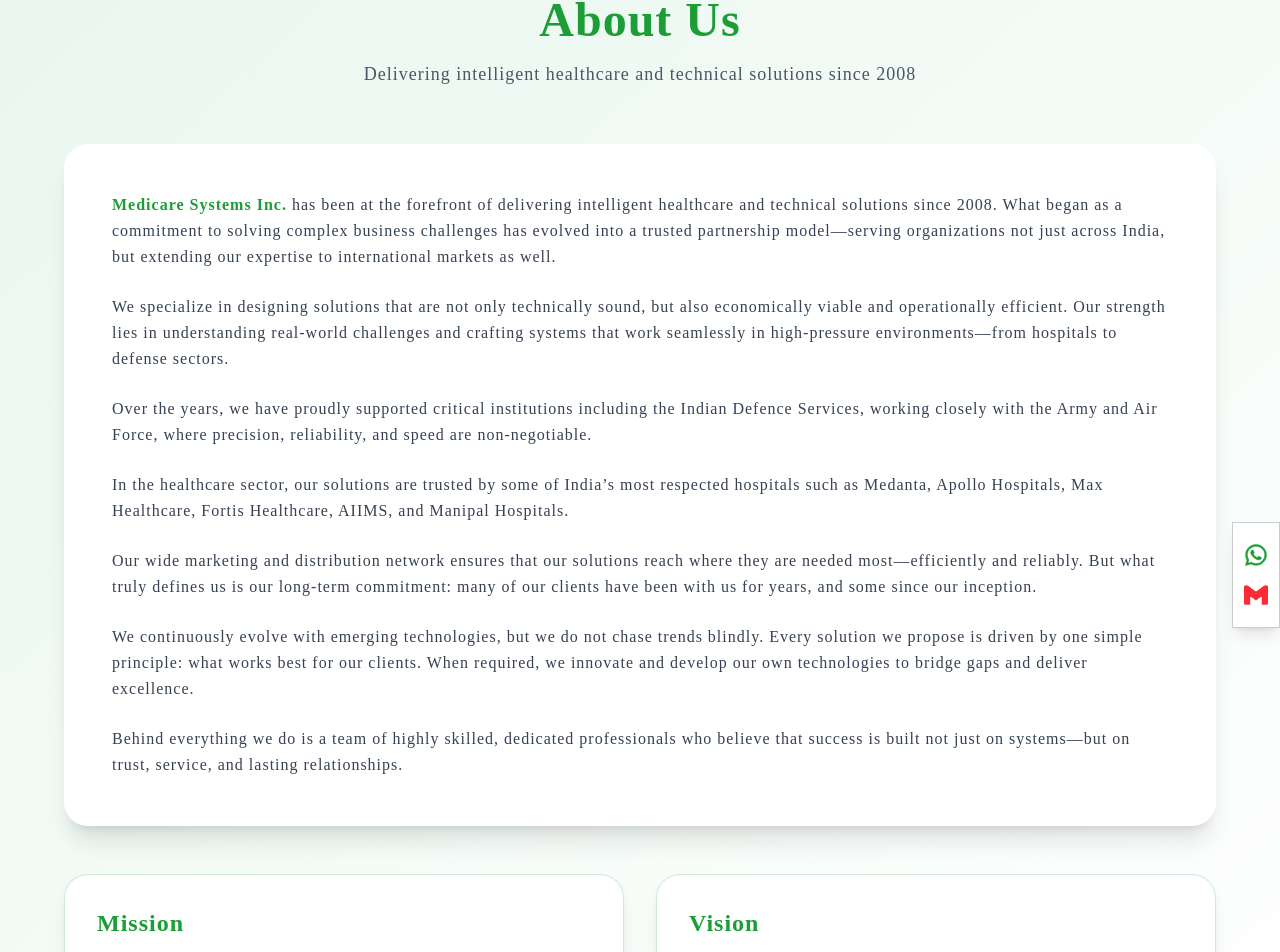
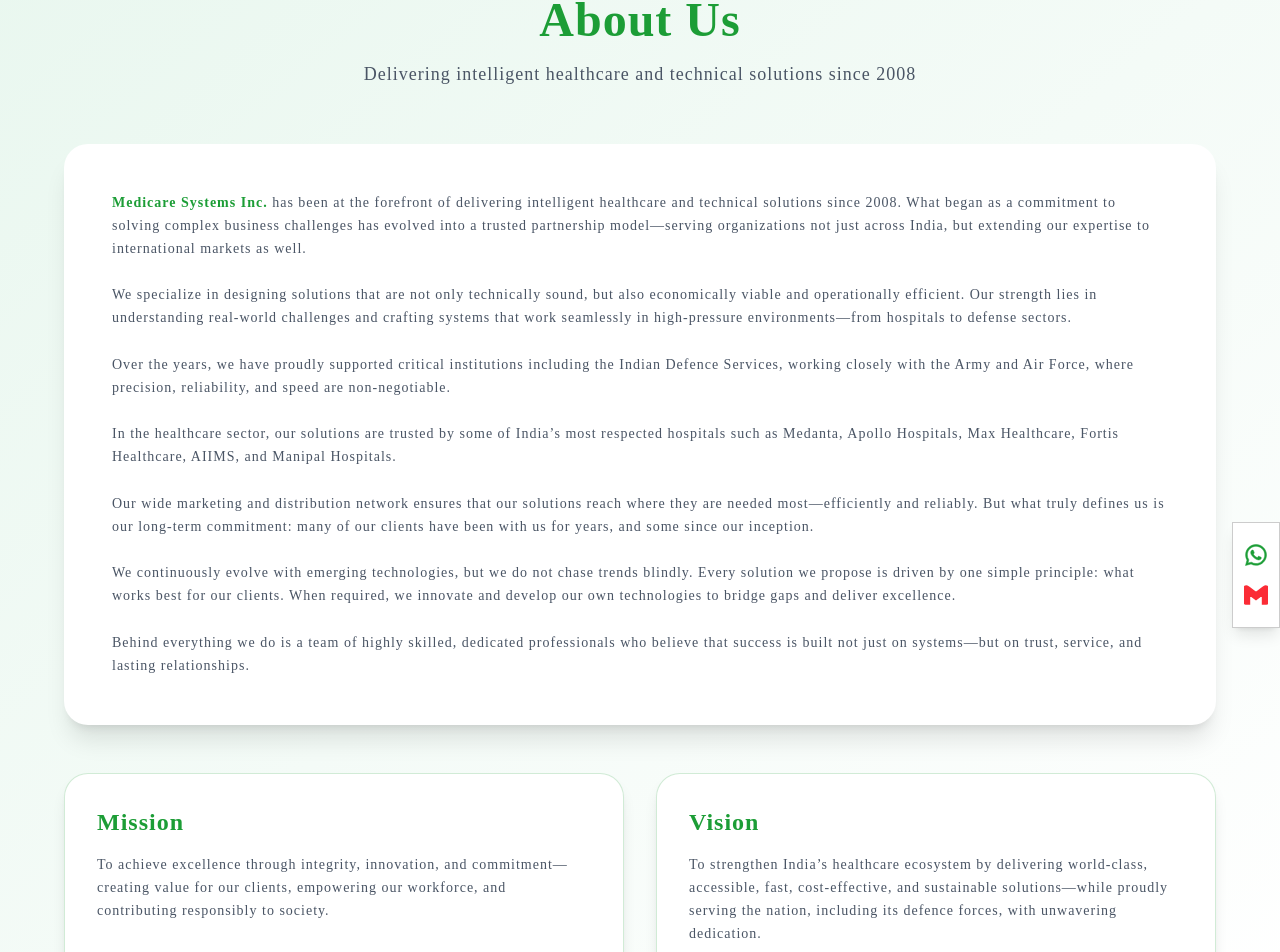
Before and after one commit to himanshu-dimri-fullstack/medicare-system, a React (Vite) app in the folder client/: page /about in a window 1280 px wide. Shown: the part 132-1084 px from the top of the page. Built offline with nearby package versions, Linux system fonts and the light colour scheme.

Commit message:
add changes

```diff
--- a/client/src/components/HomeSlider.jsx
+++ b/client/src/components/HomeSlider.jsx
@@ -23,10 +23,16 @@
 
             <Slider {...settings}>
                 <div className="w-full border-[#eee]">
+                    <img src="/assets/SLIDER-IMAGES/slider-4.webp" className="w-full h-60 sm:h-75 md:h-120 object-fill object-[center_20%] border-[#eee]" />
+                </div>
+                <div className="w-full border-[#eee]">
                     <img src="/assets/SLIDER-IMAGES/slider1.jpg" className="w-full h-60 sm:h-75 md:h-120 object-fill object-[center_20%]  border-[#eee]" />
                 </div>
                 <div className="w-full border-[#eee]">
                     <img src="/assets/SLIDER-IMAGES/slider2.png" className="w-full h-60 sm:h-75 md:h-120 object-fill object-[center_20%] border-[#eee]" />
+                </div>
+                <div className="w-full border-[#eee]">
+                    <img src="/assets/SLIDER-IMAGES/slider-3.webp" className="w-full h-60 sm:h-75 md:h-120 object-fill object-[center_20%] border-[#eee]" />
                 </div>
             </Slider>
 
--- a/client/src/pages/AboutPage.jsx
+++ b/client/src/pages/AboutPage.jsx
@@ -15,7 +15,7 @@
             </div>
 
             {/* Main Content Card */}
-            <div className="max-w-6xl mx-auto bg-white rounded-3xl shadow-xl p-8 md:p-12 space-y-6 leading-relaxed text-gray-700">
+            <div className="max-w-6xl text-gray-600 mx-auto text-sm bg-white rounded-3xl shadow-xl p-8 md:p-12 space-y-6 leading-relaxed">
 
                 <p>
                     <span className="font-semibold text-[#1c9d36]">
@@ -77,7 +77,7 @@
 
                 <div className="bg-white border border-[#1c9d36]/20 p-8 rounded-3xl shadow-lg hover:scale-[1.02] transition">
                     <h2 className="text-2xl font-semibold text-[#1c9d36] mb-4">Mission</h2>
-                    <p className="text-sm leading-relaxed">
+                    <p className="text-gray-600 text-sm leading-relaxed">
                         To achieve excellence through integrity, innovation, and
                         commitment—creating value for our clients, empowering our workforce,
                         and contributing responsibly to society.
@@ -88,9 +88,9 @@
                     <h2 className="text-2xl font-semibold text-[#1c9d36] mb-4">
                         Vision
                     </h2>
-                    <p className="text-gray-700 text-sm leading-relaxed">
-                        "To strengthen India’s healthcare ecosystem by delivering world-class, accessible, fast, cost-effective, and sustainable solutions—while proudly serving
-                        the nation, including its defence forces, with unwavering dedication."
+                    <p className="text-gray-600 text-sm leading-relaxed">
+                        To strengthen India’s healthcare ecosystem by delivering world-class, accessible, fast, cost-effective, and sustainable solutions—while proudly serving
+                        the nation, including its defence forces, with unwavering dedication.
                     </p>
                 </div>
 
--- a/client/src/pages/ProductDetail.jsx
+++ b/client/src/pages/ProductDetail.jsx
@@ -10,10 +10,6 @@
 import { GiHamburgerMenu } from "react-icons/gi";
 import { LuTestTubeDiagonal } from "react-icons/lu";
 import { MdOutlineConnectWithoutContact } from "react-icons/md";
-
-
-
-
 
 
 const ProductDetail = () => {
@@ -81,7 +77,7 @@
                         </div>
                         <div>
                             <h3 className='text-lg md:text-xl lg:text-xl font-semibold mb-1'>Application</h3>
-                            <p className='text-sm text-gray-600 font-semibold font-semibold'>One-Lung Ventilation</p>
+                            <p className='text-sm text-gray-600 font-semibold'>One-Lung Ventilation</p>
                         </div>
                     </div>
                     <div className='w-0.5 bg-gray-400'>
```
Also changed, not shown: client/public/assets/SLIDER-IMAGES/slider-3.webp (added), client/public/assets/SLIDER-IMAGES/slider-4.webp (added).
